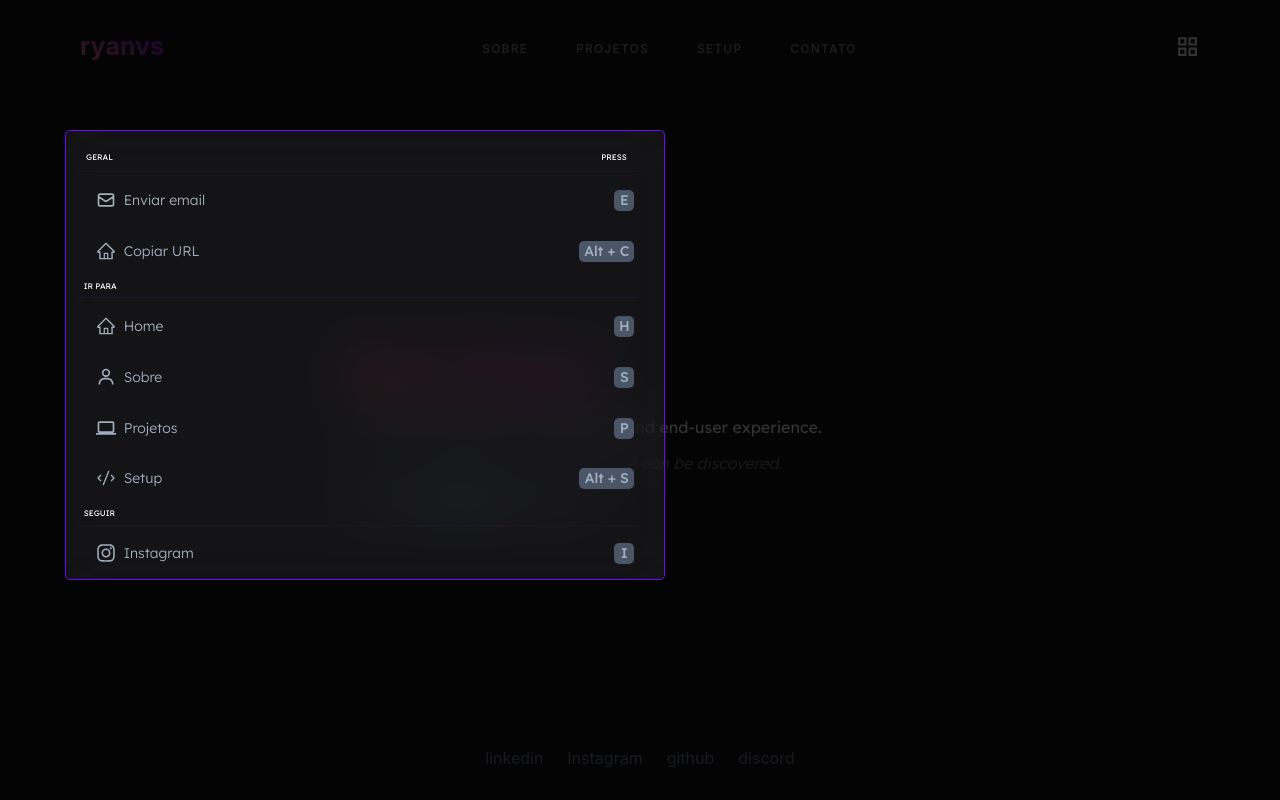
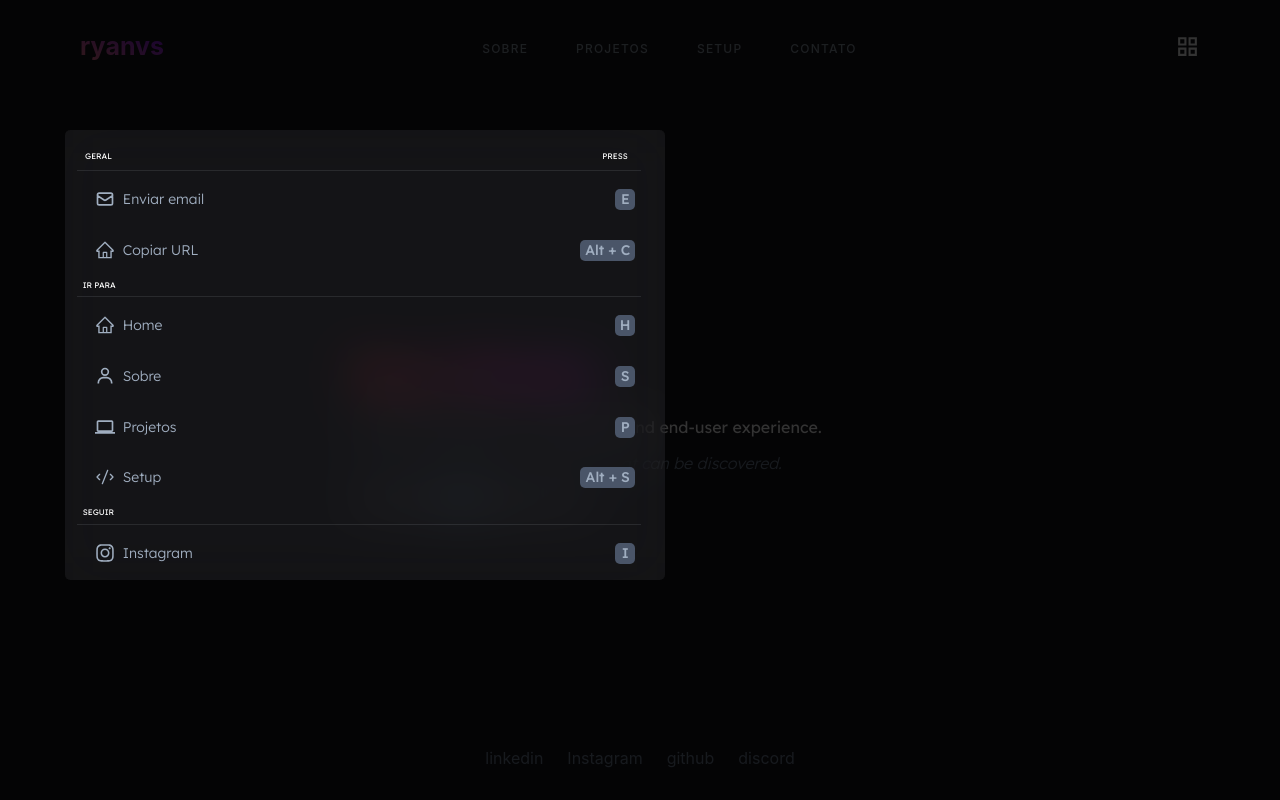
Before and after one commit to ryanoliveiragit/Portfolio-typescript, a Next.js app: page / in a window 1280 px wide. Both pictures are taken after a click on the icon 1187 px from the left and 46 px from the top of the page. Built offline with nearby package versions, Linux system fonts and the light colour scheme.

Commit message:
remove border

```diff
--- a/src/components/modal/index.tsx
+++ b/src/components/modal/index.tsx
@@ -51,7 +51,6 @@ const BasicUsage: React.FC<MyAttributes> = ({ closemodal }) => {
           borderRadius={"5px"}
           color={"gray.400"}
           w={"100%"}
-          border={'1px solid #7105ff'}
           h={"450px"}
           overflowY={"scroll"}
         >
```
